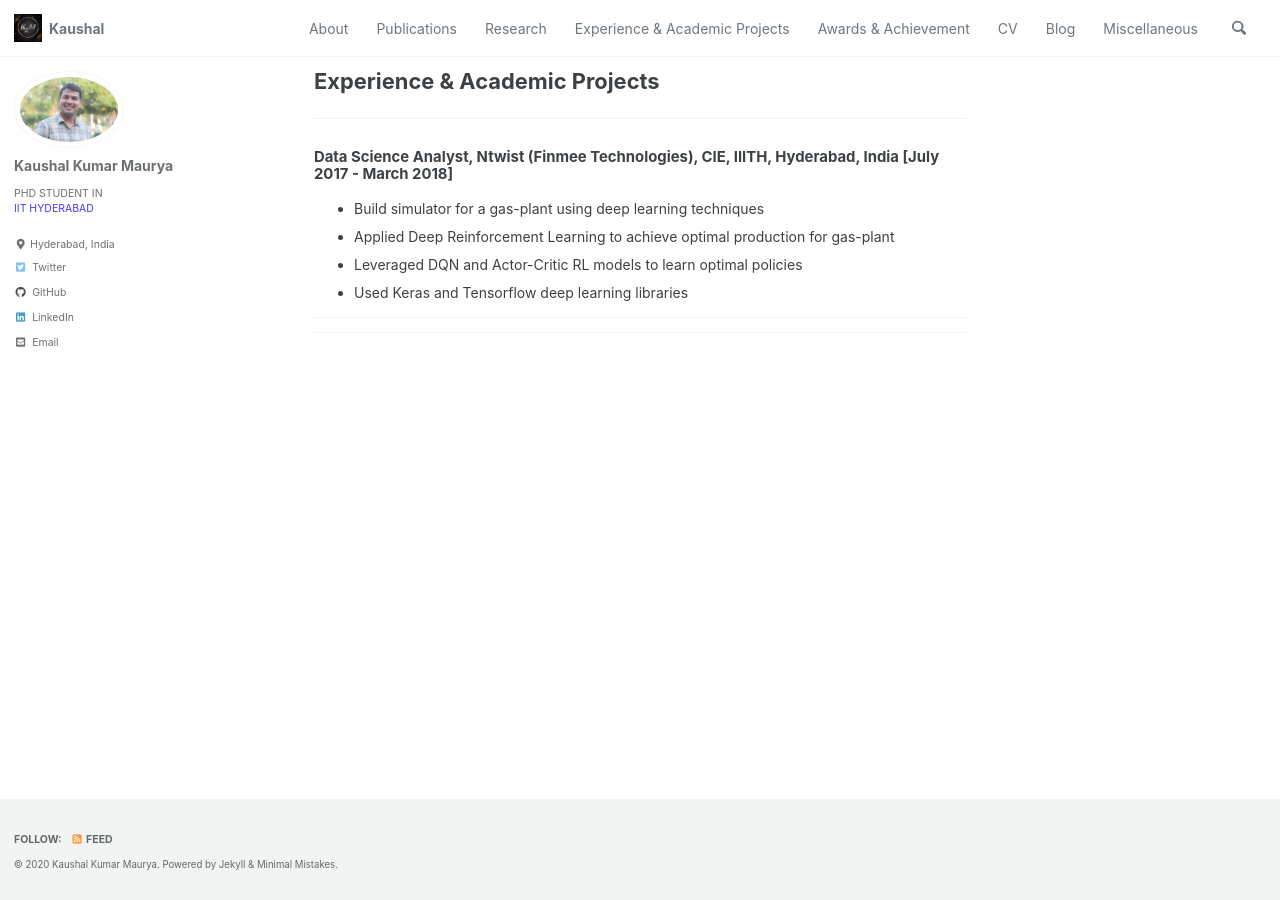
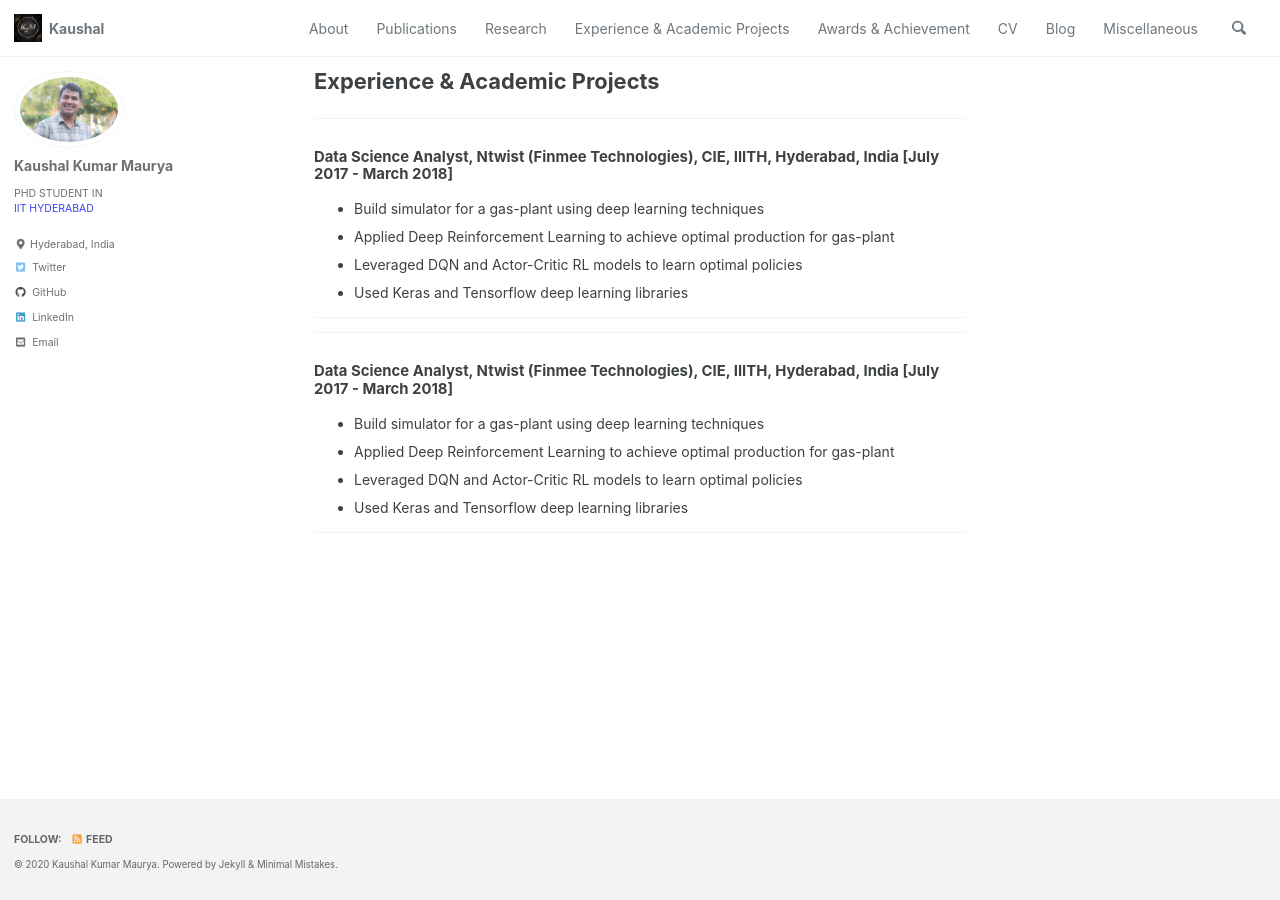
Before and after one commit to harshayelleni/harshayelleni.github.io, a Jekyll site: the page built from _pages/experience_academic_projects.md, in a window 1280 px wide. Built offline with Jekyll 4.4.1, drawn with Linux system fonts in a browser that asks for light colours; cached includes are drawn as plain includes.

Commit message:
doing modifications

```diff
--- a/_pages/experience_academic_projects.md
+++ b/_pages/experience_academic_projects.md
@@ -11,4 +11,12 @@
 * Used Keras and Tensorflow deep learning libraries
 
 ---
-***
+
+---
+#### Data Science Analyst, Ntwist (Finmee Technologies), CIE, IIITH, Hyderabad, India [July 2017 - March 2018]
+* Build simulator for a gas-plant using deep learning techniques
+* Applied Deep Reinforcement Learning to achieve optimal production for gas-plant
+* Leveraged DQN and Actor-Critic RL models to learn optimal policies
+* Used Keras and Tensorflow deep learning libraries
+
+---
```
